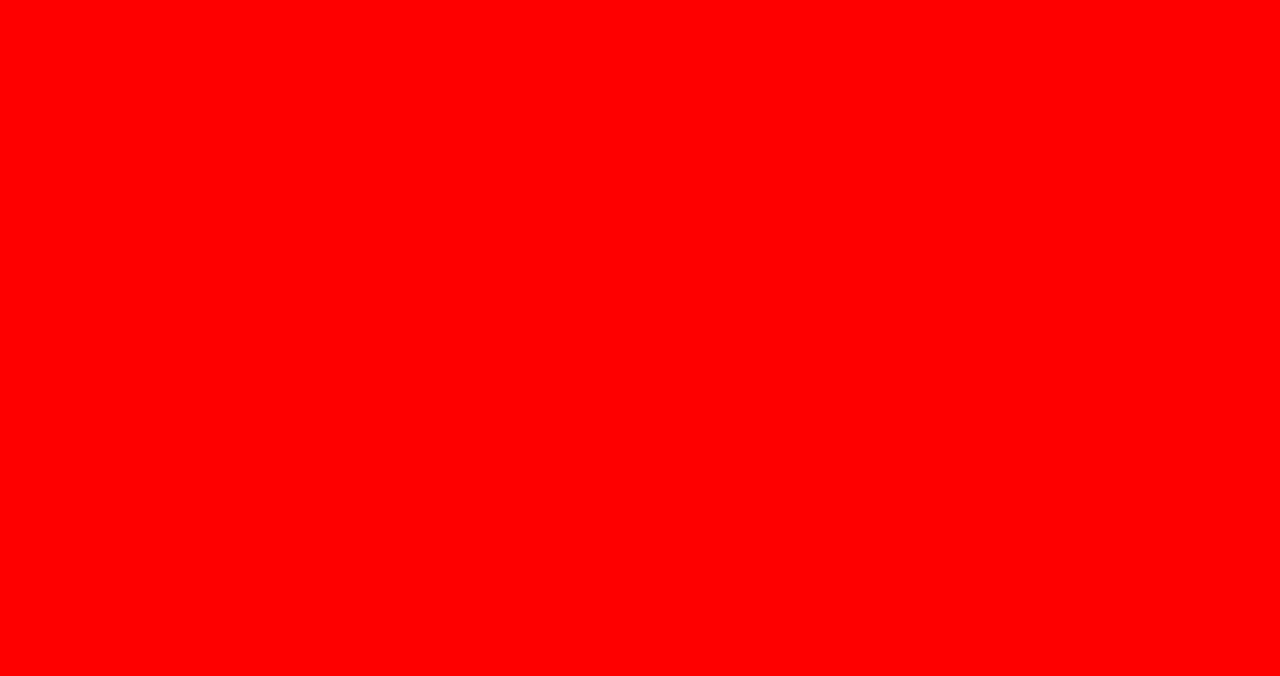
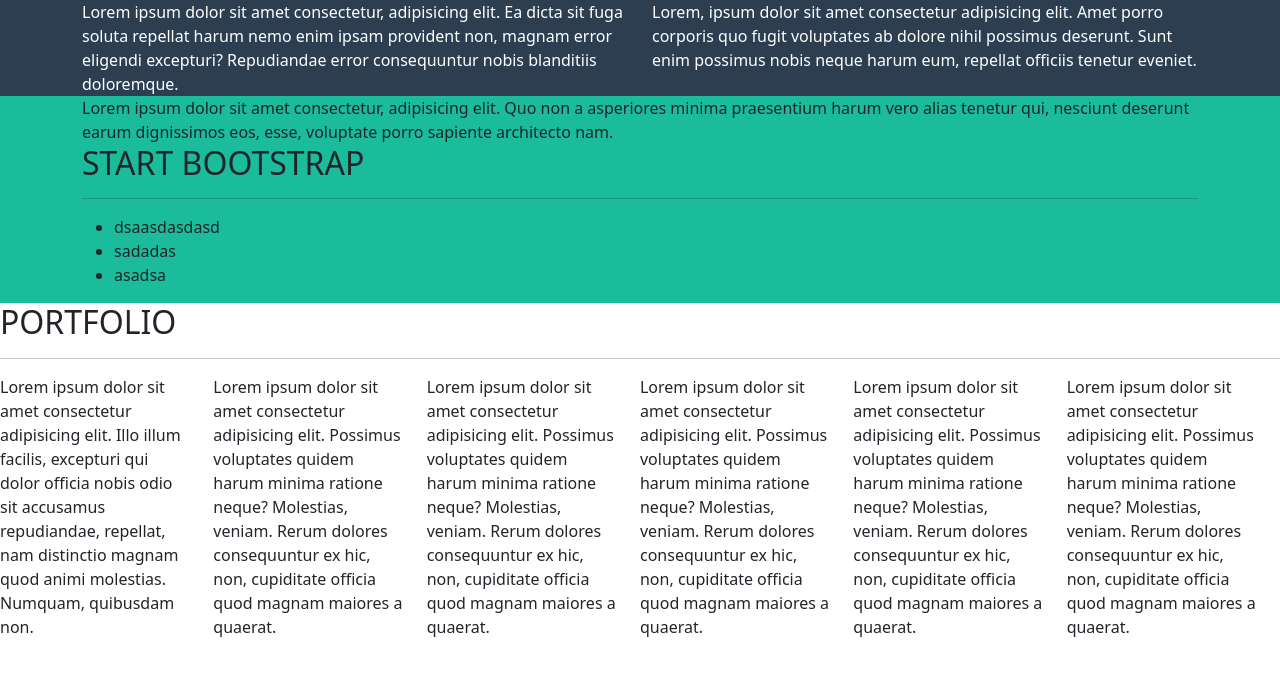
Before and after one commit to eliaraguso/html-css-bootstrap-freelancer, a plain HTML site: page index.html in a window 1280 px wide. Drawn offline with nearby package versions, Linux system fonts and the light colour scheme.

Commit message:
creazione header e prime due sezioni del main

```diff
--- a/css/style.css
+++ b/css/style.css
@@ -1,3 +1,12 @@
-body {
-    background-color: red;
+/* Header */
+header {
+    background-color: #2c3e50;
+    color: white;
 }
+
+/* Main */
+
+/* Section Start Bootstrap */
+.start-bootstrap {
+    background-color: #1abc9c;
+}
--- a/index.html
+++ b/index.html
@@ -11,9 +11,50 @@
     <link rel="stylesheet" href="css/style.css">
 </head>
 <body>
-    <header></header>
-    <main></main>
+    <header>
+        <div class="container">
+            <div class="row">
+                <div class="col-6">Lorem ipsum dolor sit amet consectetur, adipisicing elit. Ea dicta sit fuga soluta repellat harum nemo enim ipsam provident non, magnam error eligendi excepturi? Repudiandae error consequuntur nobis blanditiis doloremque.</div>
+                <div class="col-6">Lorem, ipsum dolor sit amet consectetur adipisicing elit. Amet porro corporis quo fugit voluptates ab dolore nihil possimus deserunt. Sunt enim possimus nobis neque harum eum, repellat officiis tenetur eveniet.</div>
+            </div>
+    </header>
+    <main>
+        <section class="start-bootstrap">
+            <div class="container">
+                <div class="row">
+                    <div class="col">
+                        <div class="img">Lorem ipsum dolor sit amet consectetur, adipisicing elit. Quo non a asperiores minima praesentium harum vero alias tenetur qui, nesciunt deserunt earum dignissimos eos, esse, voluptate porro sapiente architecto nam.</div>
+                        <h2>START BOOTSTRAP</h2>
+                        <hr>
+                        <ul>
+                            <li>dsaasdasdasd</li>
+                            <li>sadadas</li>
+                            <li>asadsa</li>
+                        </ul>
+                    </div>
+                </div>
+            </div>
+        </section>
+        <section class="portfolio">
+            <div class="row">
+                <div class="col">
+                    <div class="h2">PORTFOLIO</div>
+                    <hr>
+                </div>
+                <div class="row">
+                    <div class="col">Lorem ipsum dolor sit amet consectetur adipisicing elit. Illo illum facilis, excepturi qui dolor officia nobis odio sit accusamus repudiandae, repellat, nam distinctio magnam quod animi molestias. Numquam, quibusdam non.</div>
+                    <div class="col">Lorem ipsum dolor sit amet consectetur adipisicing elit. Possimus voluptates quidem harum minima ratione neque? Molestias, veniam. Rerum dolores consequuntur ex hic, non, cupiditate officia quod magnam maiores a quaerat.</div>
+                    <div class="col">Lorem ipsum dolor sit amet consectetur adipisicing elit. Possimus voluptates quidem harum minima ratione neque? Molestias, veniam. Rerum dolores consequuntur ex hic, non, cupiditate officia quod magnam maiores a quaerat.</div>
+                    <div class="col">Lorem ipsum dolor sit amet consectetur adipisicing elit. Possimus voluptates quidem harum minima ratione neque? Molestias, veniam. Rerum dolores consequuntur ex hic, non, cupiditate officia quod magnam maiores a quaerat.</div>
+                    <div class="col">Lorem ipsum dolor sit amet consectetur adipisicing elit. Possimus voluptates quidem harum minima ratione neque? Molestias, veniam. Rerum dolores consequuntur ex hic, non, cupiditate officia quod magnam maiores a quaerat.</div>
+                    <div class="col">Lorem ipsum dolor sit amet consectetur adipisicing elit. Possimus voluptates quidem harum minima ratione neque? Molestias, veniam. Rerum dolores consequuntur ex hic, non, cupiditate officia quod magnam maiores a quaerat.</div>
+
+                </div>
+            </div>
+        </section>
+    </main>
     <footer></footer>
+
     <!-- Bootstrap JS -->
     <script src="https://cdn.jsdelivr.net/npm/bootstrap@5.0.2/dist/js/bootstrap.bundle.min.js" integrity="sha384-MrcW6ZMFYlzcLA8Nl+NtUVF0sA7MsXsP1UyJoMp4YLEuNSfAP+JcXn/tWtIaxVXM" crossorigin="anonymous"></script>
     <!-- /Bootstrap JS -->
```
Also changed, not shown: screen/desktop-lg.png (added), screen/smartphone.png (added), screen/tablet-sm.png (added).
